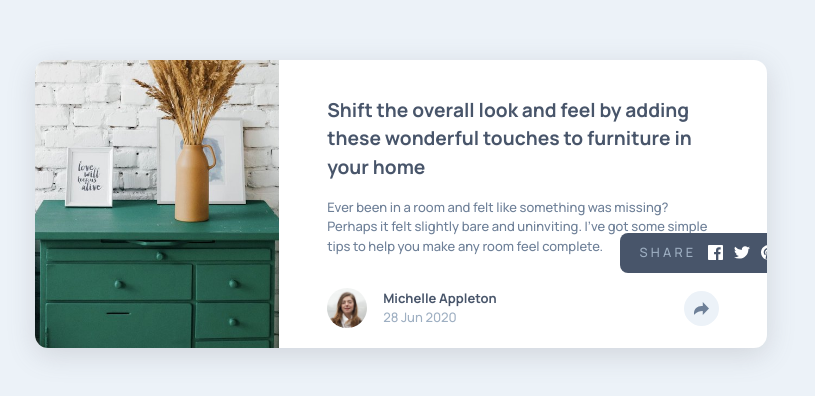
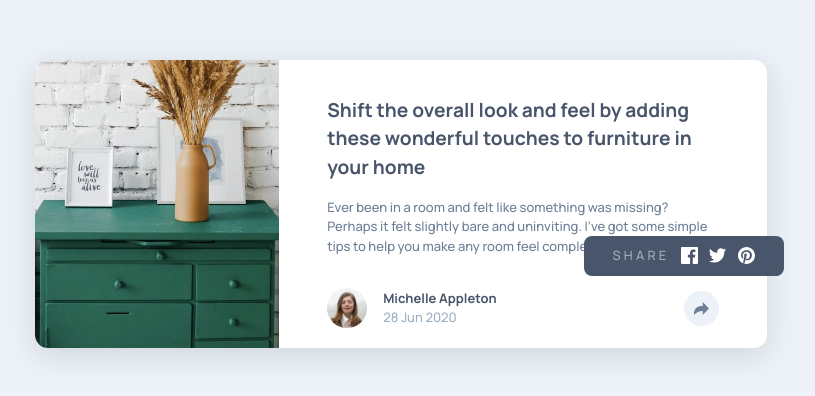
Before and after one commit to chucksterv/article-preview-component, a website: page index.html in a window 1280 px wide. Shown: the part 196-592 px from the top of the page, without its empty margins (239-1054 px from the left). Drawn offline with Linux system fonts and the light colour scheme; files whose address does not match are found by name.

Commit message:
got the share button to display outside the card

```diff
--- a/index.html
+++ b/index.html
@@ -27,6 +27,7 @@
   </head>
   <body>
     <!-- Main Component -->
+    <div class="wrapper">
       <main class="card">
         <div class="card__img"><img src="./images//drawers.jpg" alt="" /></div>
         <div class="card__content">
@@ -77,5 +78,6 @@
           </address>
         </div>
       </main>
+    </div>
   </body>
 </html>
--- a/sass/components/_share.scss
+++ b/sass/components/_share.scss
@@ -15,11 +15,11 @@
   @include mq(lg) {
     border-radius: 0.5rem;
     justify-content: space-evenly;
-    padding: 1.2rem;
+    padding: 1.2rem 1.8rem;
     gap: 0.7rem;
-    top: 60%;
-    left: 80%;
-    width: 175px;
+    top: 61%;
+    left: 75%;
+    width: 200px;
     height: 40px;
   }
 }
--- a/sass/layout/_grid.scss
+++ b/sass/layout/_grid.scss
@@ -1,13 +1,21 @@
 @use "../abstracts/" as *;
 
+.wrapper {
+  position: relative;
+  width: min(100% - 3rem, em(600px));
+
+  @include mq(lg) {
+    width: min(100% - 8rem, em(900px));
+  }
+}
 .card {
   position: relative;
-  width: min(100% - 3rem, em(600px));
   background-color: clr(neutral, 100);
   border-radius: 0.825rem;
   overflow: hidden;
   display: grid;
   box-shadow: rgba(100, 100, 111, 0.2) 0px 7px 29px 0px;
+  margin-inline: auto;
 
   &__img img {
     width: 100%;
@@ -23,8 +31,8 @@
   }
 
   @include mq(lg) {
-    width: min(100% - 8rem, em(900px));
     grid-template-columns: 1fr 2fr;
+    position: static;
 
     &__img img {
       height: 100%;
```
Also changed, not shown: style.css, 1 other file. Lines whose indentation alone changed are shown as unchanged.
